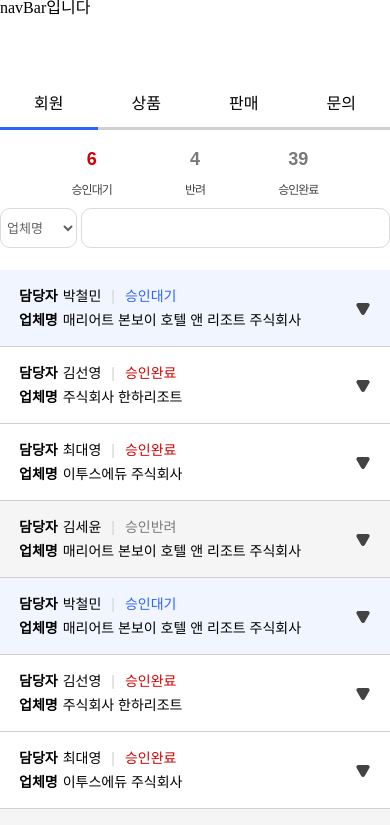
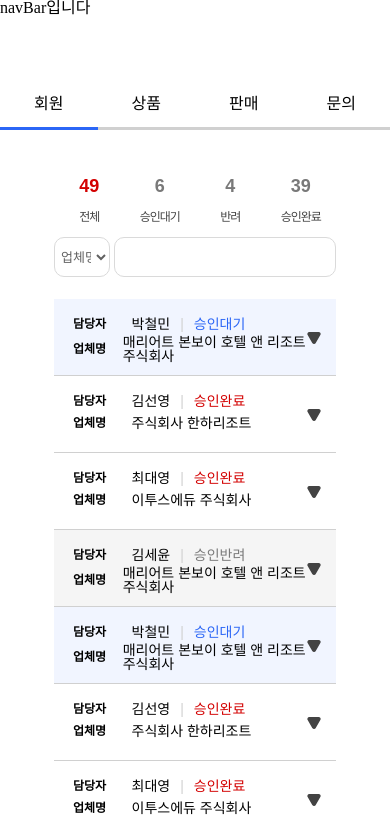
Before and after one commit to FastCampus-Final-Project-bizcurator-1/FinalProject-1-Frontend, a React (Create React App) app: page /admin/management/userlist in a window 390 px wide. Shown: the top 825 px of the page. Built offline with nearby package versions, Linux system fonts and the light colour scheme.

Commit message:
[FIX] 반응형 css 수정

```diff
--- a/src/pages/admin/userList/UserInfo.jsx
+++ b/src/pages/admin/userList/UserInfo.jsx
@@ -83,6 +83,7 @@ const Container = styled.li`
       : '#F5F5F5'};
   border-bottom: 1px solid #d0d0d0;
   padding: 14px;
+
   @media (max-width: 480px) {
     height: ${props => (props.isToggled ? '240px' : '')};
   }
@@ -91,12 +92,22 @@ const Container = styled.li`
 `;
 
 const UserInfoItem = styled.div`
-  ${props => props.theme.variables.flex('row', 'center', 'center')}
+  ${props => props.theme.variables.flex('row', 'flex-start', 'center')}
+  width: 100%;
 `;
 const InfoKey = styled.div`
+  width: 10%;
   padding: 5px;
   font-size: 14px;
   font-weight: bold;
+
+  @media (max-width: 1440px) {
+    width: 15%;
+  }
+  @media (max-width: 768px) {
+    width: 25%;
+    font-size: 12px;
+  }
 `;
 const InfoValue = styled.div`
   display: flex;
--- a/src/pages/admin/userList/UserList.jsx
+++ b/src/pages/admin/userList/UserList.jsx
@@ -4,7 +4,7 @@ import styled from 'styled-components';
 import UserInfo from './UserInfo';
 
 export default function UserList() {
-  const [select, setSelect] = useState('ROLE_STANDBY');
+  const [select, setSelect] = useState('ALL');
   const [userList, setUserList] = useState();
 
   useEffect(() => {
@@ -26,12 +26,20 @@ export default function UserList() {
     <Container>
       <RoleStateContainer>
         <RoleState
+          className={select === 'ALL' ? 'active' : ''}
+          data-id="ALL"
+          onClick={handleSelect}
+        >
+          {49}
+          <Text>전체</Text>
+        </RoleState>
+        <RoleState
           className={select === 'ROLE_STANDBY' ? 'active' : ''}
           data-id="ROLE_STANDBY"
           onClick={handleSelect}
         >
           {6}
-          <Text data-id="자식">승인대기</Text>
+          <Text>승인대기</Text>
         </RoleState>
         <RoleState
           className={select === 'ROLE_REFUSE' ? 'active' : ''}
@@ -73,47 +81,34 @@ export default function UserList() {
 
 const Container = styled.div`
   ${props => props.theme.variables.flex('column', '', 'center')}
-  width: 100%;
-  height: 100px;
+  width: 50%;
   font-size: 16px;
   font-family: 'Noto Sans KR', sans-serif;
-  left: 10%;
-  margin-top: 30px;
+  margin: 30px auto;
+  padding: 15px;
 
   @media (max-width: 1024px) {
-    margin-top: 20px;
-  }
-  @media (max-width: 480px) {
-    height: 224px;
+    width: 80%;
   }
 `;
 
 const RoleStateContainer = styled.div`
   ${props => props.theme.variables.flex('row', 'space-around', 'center')}
-  padding: 0 140px;
-  width: 60%;
+  width: 80%;
   height: 50px;
-
-  @media (max-width: 1440px) {
-    width: 70%;
-    padding: 0 160px;
-  }
+  line-height: 1.3;
   @media (max-width: 1024px) {
-    width: 100%;
-    padding: 0 100px;
-  }
-  @media (max-width: 768px) {
-    padding: 0 40px;
-  }
+  width: 100%;
 `;
 
 const RoleState = styled.div`
   ${props => props.theme.variables.flex('column', 'center', 'center')}
-  width: 33%;
+  width: 15%;
   text-align: center;
   font-weight: bold;
   color: #797979;
   font-size: 18px;
+  cursor: pointer;
 
   &:hover {
     color: #d30000;
@@ -128,14 +123,14 @@ const Text = styled.span`
   text-align: center;
   font-size: 12px;
   font-weight: 500;
-  margin-top: 16px;
+  margin-top: 12px;
   color: #434343;
   letter-spacing: -1px;
 `;
 
 const SearchContainer = styled.div`
   ${props => props.theme.variables.flex('row', 'center', 'center')}
-  width: 50%;
+  width: 80%;
   height: 40px;
   margin: 12px 0;
 
@@ -176,7 +171,7 @@ const Input = styled.input`
 `;
 
 const UserListContainer = styled.div`
-  width: 50%;
+  width: 80%;
   margin-top: 10px;
   @media (max-width: 1024px) {
     width: 100%;
```
